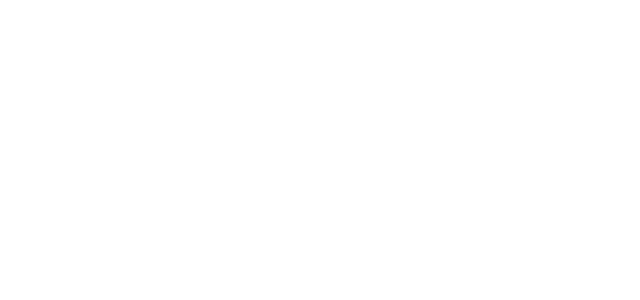
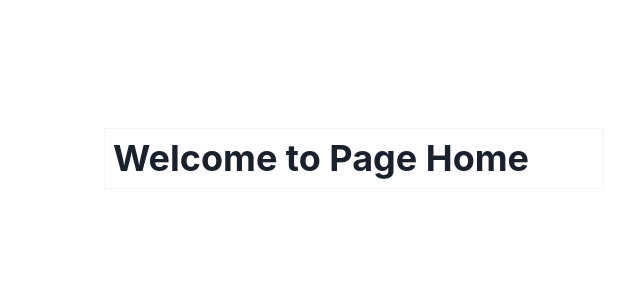
Before and after one commit to daneneutzling/padel-beer-cup, a React (Create React App) app: page /home in a window 1280 px wide. Before the commit this address had no page. Shown: the top 300 px of the page, without its empty margins (286-926 px from the left). Built offline with nearby package versions, Linux system fonts and the light colour scheme.

Commit message:
Do Home.js route

```diff
--- a/src/routes.js
+++ b/src/routes.js
@@ -1,11 +1,13 @@
 import { BrowserRouter, Route, Routes } from "react-router-dom";
 import Login from "./Login";
+import Home from "./Home";
 
 function AppRoutes() {
     return (
         <BrowserRouter>
             <Routes>
                 <Route path="/" element={<Login />}></Route>
+                <Route path="/home" element={<Home />}></Route>
             </Routes>
         </BrowserRouter>
     );
```
